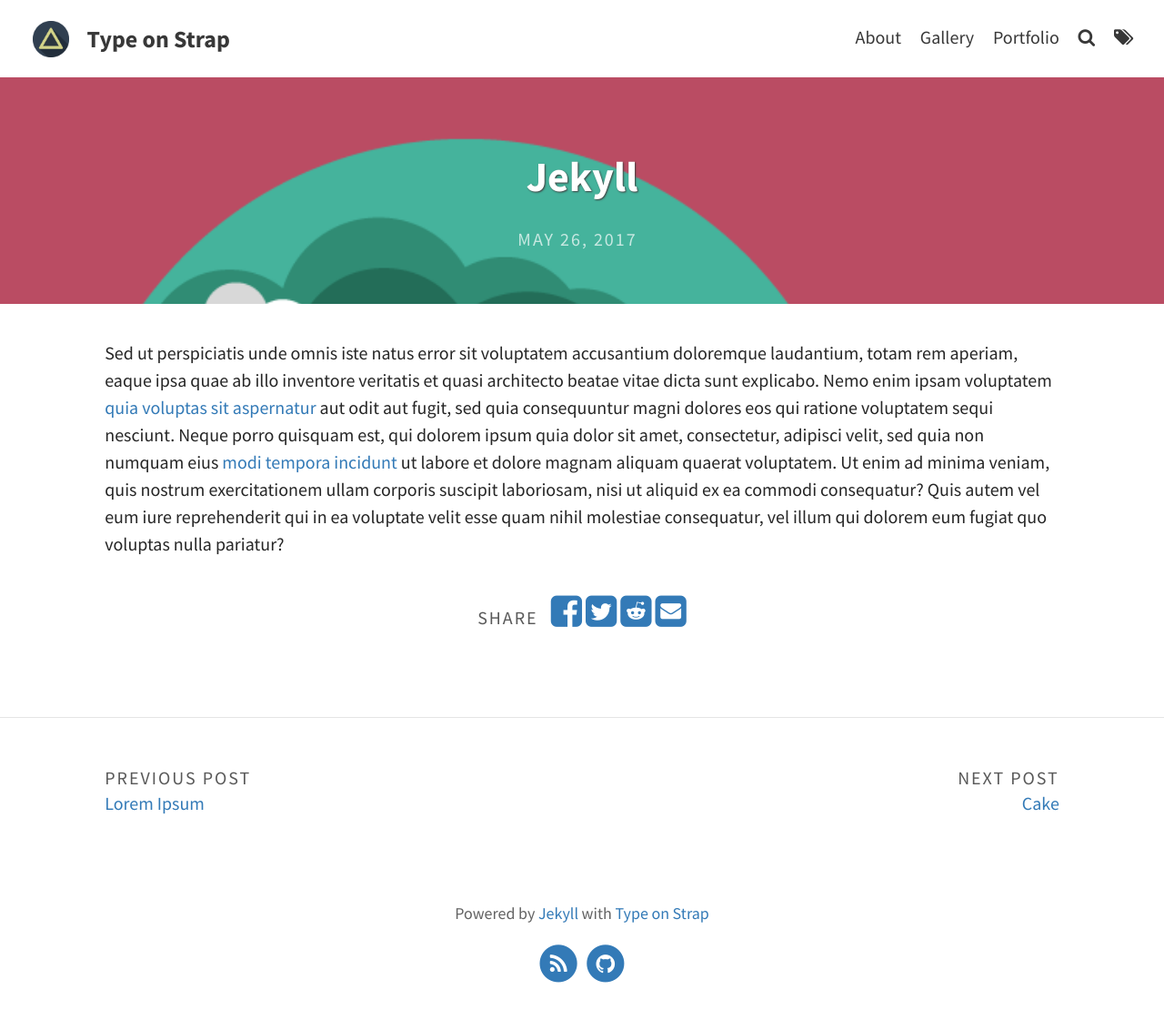
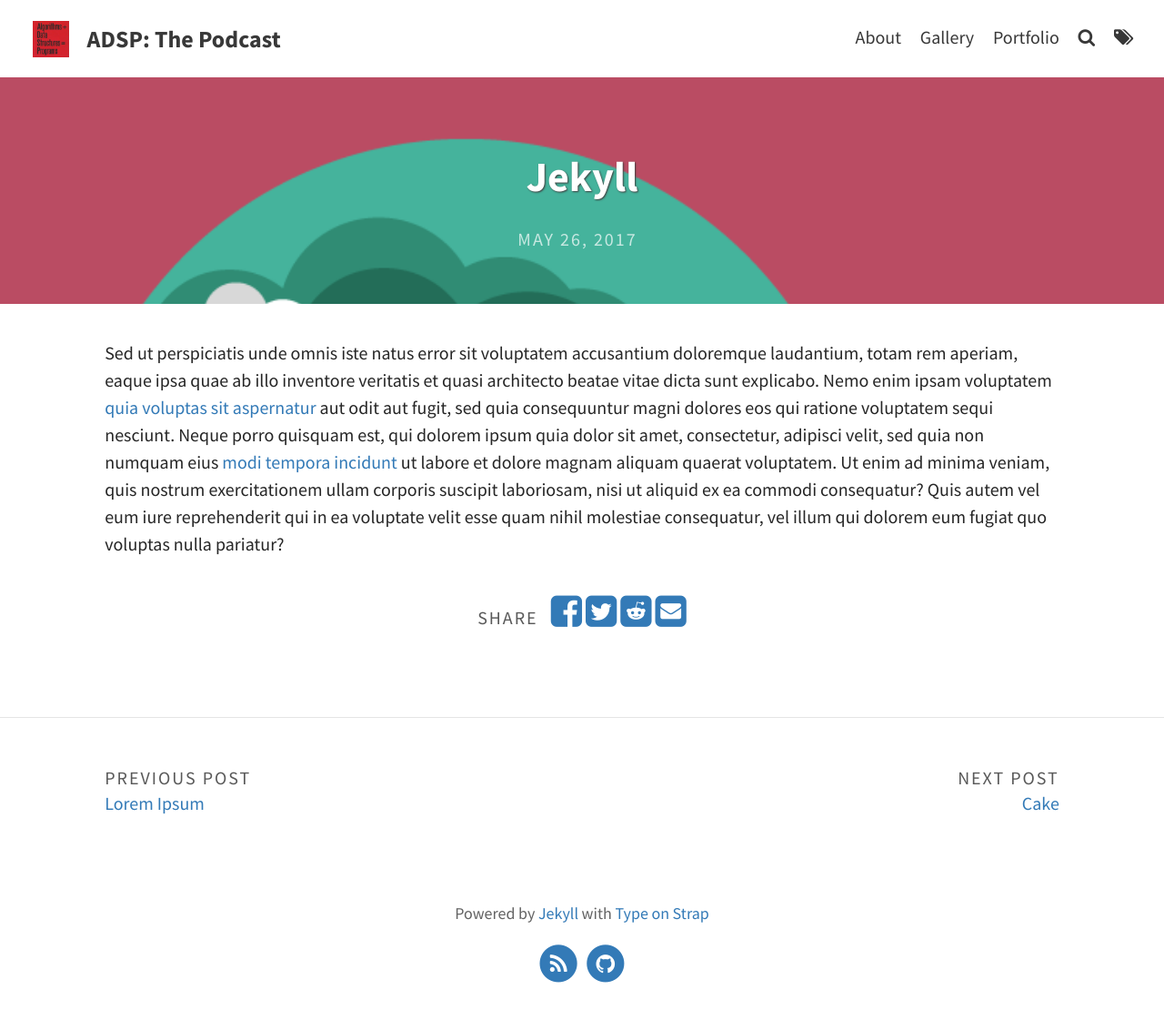
Before and after one commit to codereport/adsp2, a Jekyll site: the page built from _portfolio/jekyllblog.md, in a window 1280 px wide. Shown: the whole page at 91% size. Built offline with Jekyll 4.4.1, drawn with Linux system fonts in a browser that asks for light colours.

Commit message:
Initial changes

```diff
--- a/_config.yml
+++ b/_config.yml
@@ -1,16 +1,16 @@
 # SITE CONFIGURATION
-baseurl: "/Type-on-Strap"
+baseurl: "adsp2"
 url: "https://sylhare.github.io"
 
 # THEME-SPECIFIC CONFIGURATION
-title: Type on Strap                                    # site's title
-description: "A website with blog posts and pages"      # used by search engines
-avatar: assets/img/triangle.png                         # Empty for no avatar in navbar
+title: "ADSP: The Podcast"                                    # site's title
+description: "Conor Hoekstra & Bryce Adelstein Lelbach"      # used by search engines
+avatar: assets/img/pexels/logo.png                         # Empty for no avatar in navbar
 favicon: assets/favicon.ico                             # Icon displayed in the tab
 
 # Header and footer text
-header_text: Change <code>header_text</code> in <code>_config.yml</code>  # Change Blog header text
-header_feature_image: assets/img/pexels/triangular.jpeg
+header_text: "ADSP: The Podcast"  # Change Blog header text
+header_feature_image: assets/img/pexels/bg-index.jpg
 footer_text: >
   Powered by <a href="https://jekyllrb.com/">Jekyll</a> with <a href="https://github.com/sylhare/Type-on-Strap">Type on Strap</a>
 
```
Also changed, not shown: assets/img/pexels/bg-index.jpg (added), assets/img/pexels/logo.png (added).
